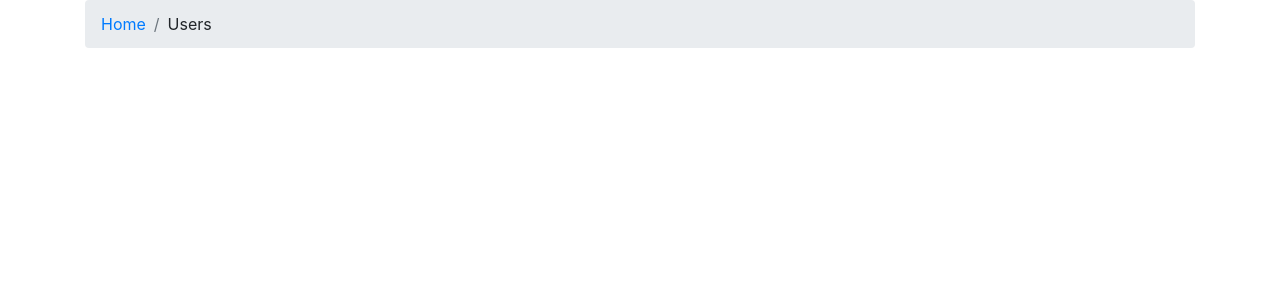
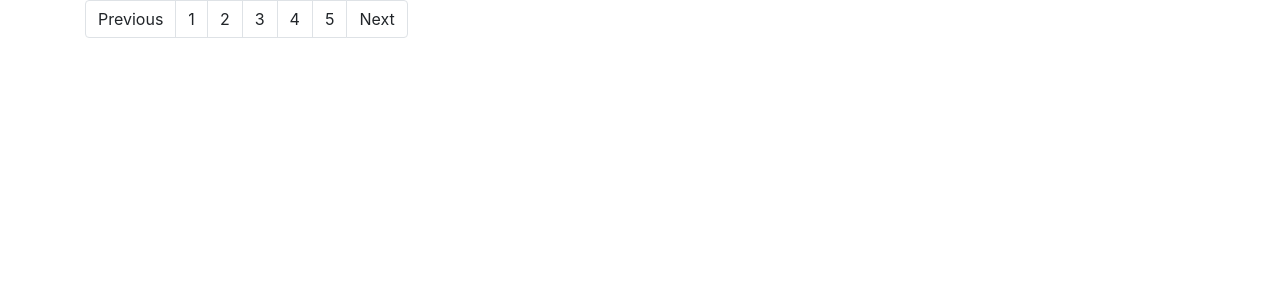
Before and after one commit to MADEiN83/react-bootstrap-v4, a React (Create React App) app: page / in a window 1280 px wide. Shown: the top 300 px of the page. Built offline with nearby package versions, Linux system fonts and the light colour scheme.

Commit message:
Adding PaginationComponent (not finished)

```diff
--- a/src/App.js
+++ b/src/App.js
@@ -15,6 +15,8 @@ import Table from './components/Table';
 import TableRow from './components/TableRow';
 import TableCell from './components/TableCell';
 
+import Pagination from './components/Pagination';
+
 export default class App extends React.Component {
   constructor(props){
     super(props);
@@ -22,8 +24,8 @@ export default class App extends React.Component {
     this._test = this._test.bind(this);
   }
 
-  _test() {
-    console.log("Triggered!");
+  _test(v) {
+    console.log("Triggered! " + v);
   }
 
   _alert() {
@@ -98,7 +100,7 @@ export default class App extends React.Component {
       onClick: this._test
     }];
 
-    return <ListGroup cssStyles={{width: '18rem;'}} items={items}/>;
+    return <ListGroup style={{width: '18rem;'}} items={items}/>;
   }
 
   _progress() {
@@ -108,10 +110,10 @@ export default class App extends React.Component {
   _rowCol() {
     return (
       <Row>
-        <Column cssStyles={{backgroundColor :'blue'}}>
+        <Column style={{backgroundColor :'blue'}}>
           Coucou la col :p
         </Column>
-        <Column cssStyles={{backgroundColor :'red'}}>
+        <Column style={{backgroundColor :'red'}}>
           Coucou la col :p
         </Column>
       </Row>
@@ -147,8 +149,18 @@ export default class App extends React.Component {
     );
   }
 
+  _pagination() {
+    return (
+      <Pagination
+        currentPage={2}
+        maxPages={5}
+        onClick={this._test}
+        />
+    );
+  }
+
   render() {
-    let view = this._breadcrumb();
+    let view = this._pagination();
 
     return (
       <main className="container">
--- /dev/null
+++ b/src/components/Pagination.js
@@ -0,0 +1,70 @@
+import React from 'react';
+import PropTypes from 'prop-types';
+
+import { htmlClasses, htmlProps } from '../utils/HtmlUtils';
+import PaginationItem from './PaginationItem';
+
+const propTypes = {
+    ariaLabel: PropTypes.string,
+    currentPage: PropTypes.number.isRequired,
+    maxPages: PropTypes.number.isRequired,
+    nextLabel: PropTypes.string,
+    previousLabel: PropTypes.string,
+};
+
+const defaultProps = {
+    nextLabel: 'Next',
+    previousLabel: 'Previous',
+};
+
+class Pagination extends React.Component {
+    _renderItems(maxPages, onClickHandler) {
+        let items = [];
+
+        for(let i = 1; i < maxPages + 1; i++) {
+            let item = (
+                <PaginationItem
+                    key={i}
+                    page={i}
+                    onClick={() => onClickHandler(i)}/>
+            );
+
+            items.push(item);
+        }
+
+        return items;
+    }
+
+    render() {
+        const { ariaLabel, currentPage, maxPages, onClick, nextLabel, previousLabel, ...props } = this.props;
+        const items = this._renderItems(maxPages, onClick);
+
+        console.log(onClick)
+
+        // const className = htmlClasses([
+        //     ['row'],
+        // ]);
+        // const htmlProperties = htmlProps(props, { className });
+
+        return (
+            <nav aria-label={ariaLabel}>
+                <ul className="pagination">
+                    <PaginationItem
+                        key={previousLabel}
+                        page={previousLabel}
+                        onClick={() => onClick(previousLabel)}/>
+                    {items}
+                    <PaginationItem
+                        key={nextLabel}
+                        page={nextLabel}
+                        onClick={() => onClick(nextLabel)}/>
+                </ul>
+            </nav>
+        );
+    }
+}
+
+Pagination.propTypes = propTypes;
+Pagination.defaultProps = defaultProps;
+
+export default Pagination;
--- /dev/null
+++ b/src/components/PaginationItem.js
@@ -0,0 +1,32 @@
+import React from 'react';
+import PropTypes from 'prop-types';
+
+import { htmlClasses, htmlProps } from '../utils/HtmlUtils';
+
+const propTypes = {
+    page: PropTypes.oneOfType([
+        PropTypes.string,
+        PropTypes.number,
+    ]),
+};
+
+const defaultProps = {
+
+};
+
+class PaginationItem extends React.Component {
+    render() {
+        const { page, onClick, ...props } = this.props;
+
+        return (
+            <li className="page-item">
+                <a className="page-link" onClick={onClick}>{page}</a>
+            </li>
+        );
+    }
+}
+
+PaginationItem.propTypes = propTypes;
+PaginationItem.defaultProps = defaultProps;
+
+export default PaginationItem;
```
